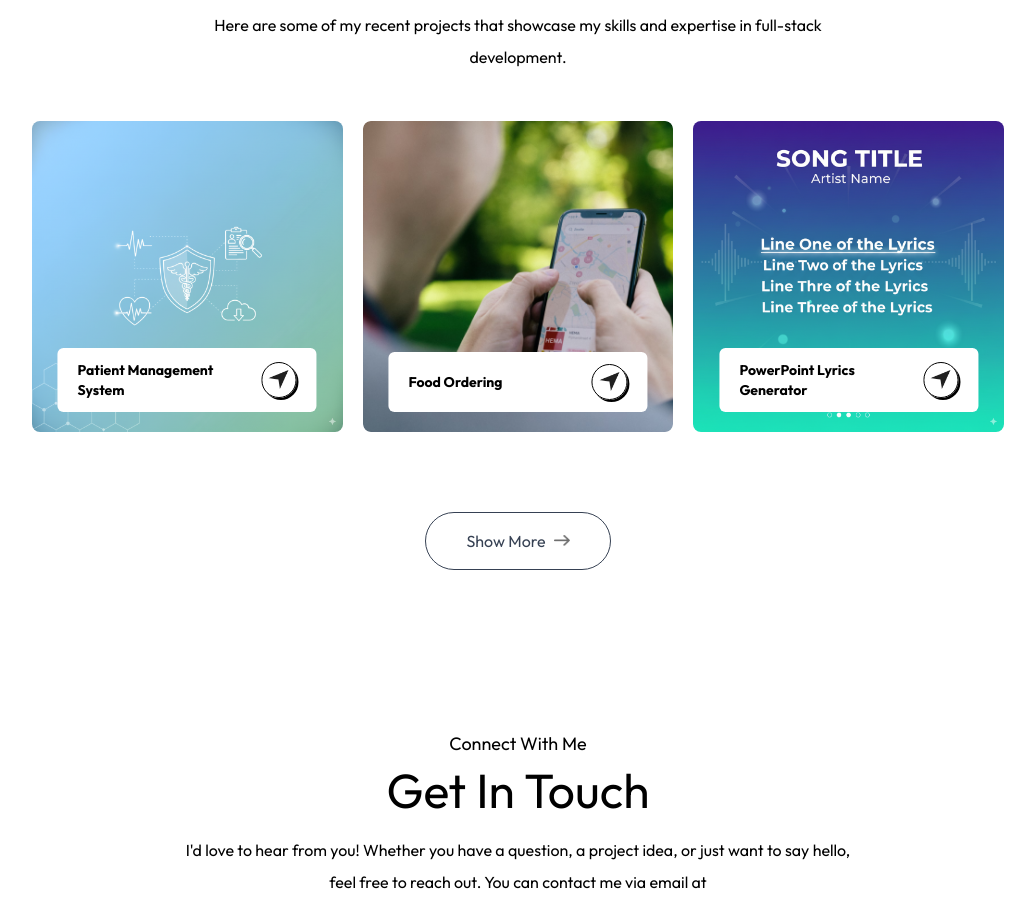
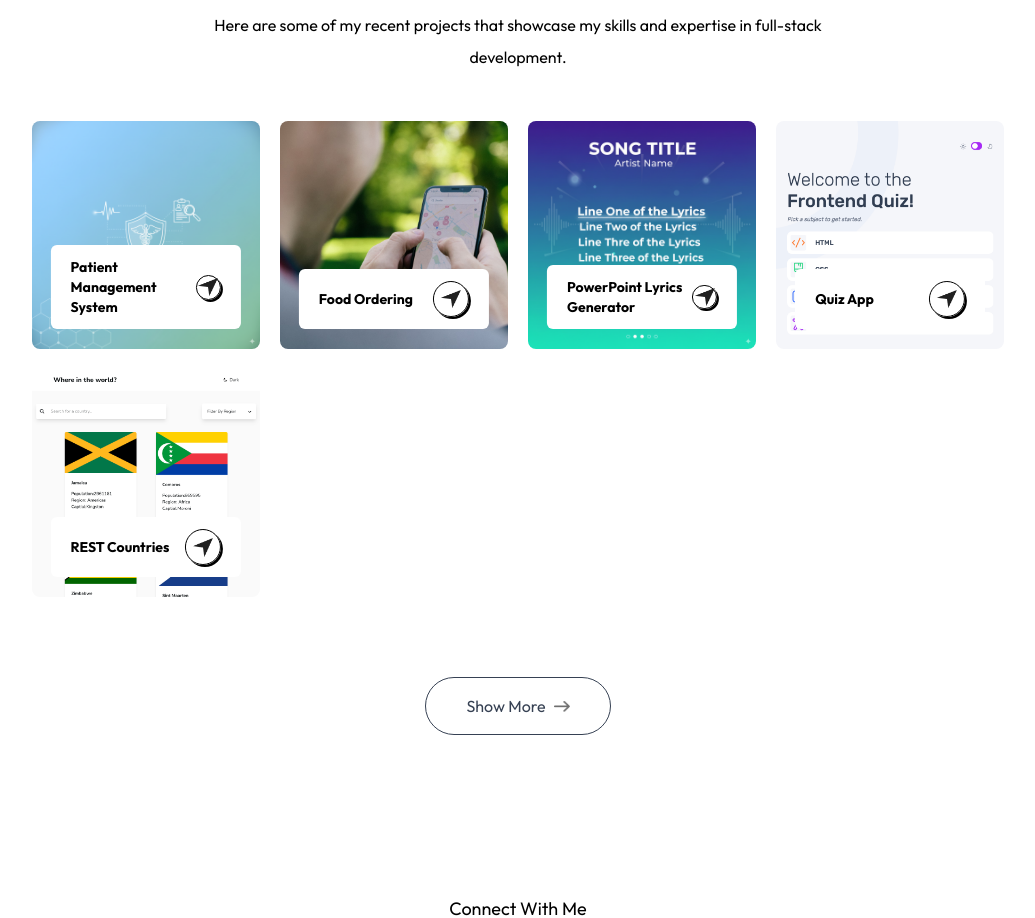
Before and after one commit to prem-kumart/my-portfolio, a Next.js app: page / in a window 1280 px wide. Shown: the part 2360-3278 px from the top of the page, without its empty margins (122-1157 px from the left). Built offline with nearby package versions, Linux system fonts and the light colour scheme; a web font is replaced by a local one.

Commit message:
display all projects

```diff
--- a/src/components/Projects.tsx
+++ b/src/components/Projects.tsx
@@ -54,7 +54,7 @@ const Projects = () => {
         transition={{ duration: 0.9, delay: 0.6 }}
         className="grid grid-cols-(--auto) my-10 gap-5 dark:text-black"
       >
-        {projectsData.slice(0, 3).map((project, index) => (
+        {projectsData.map((project, index) => (
           <ProjectCard key={index} project={project} />
         ))}
       </motion.div>
```
